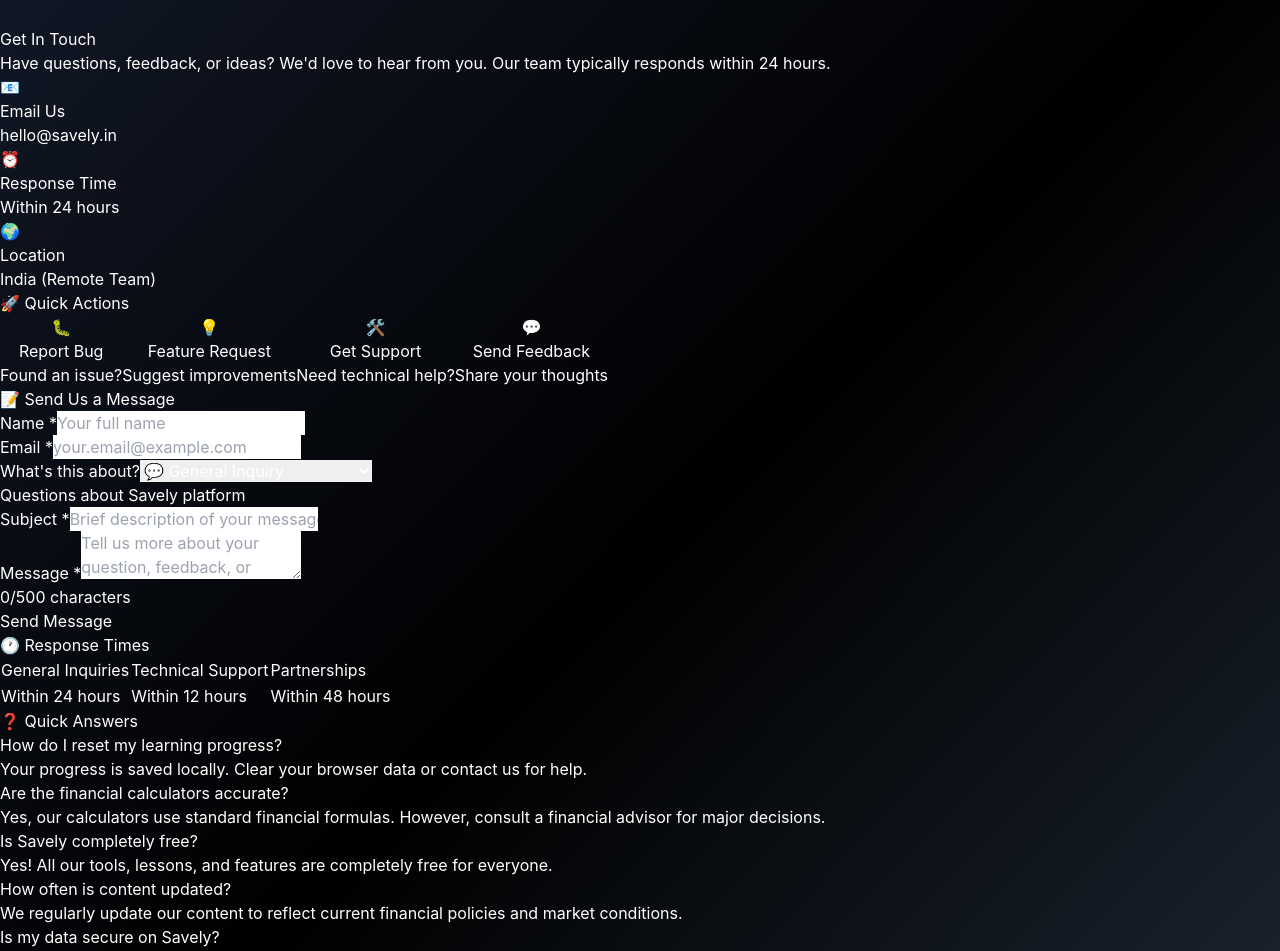
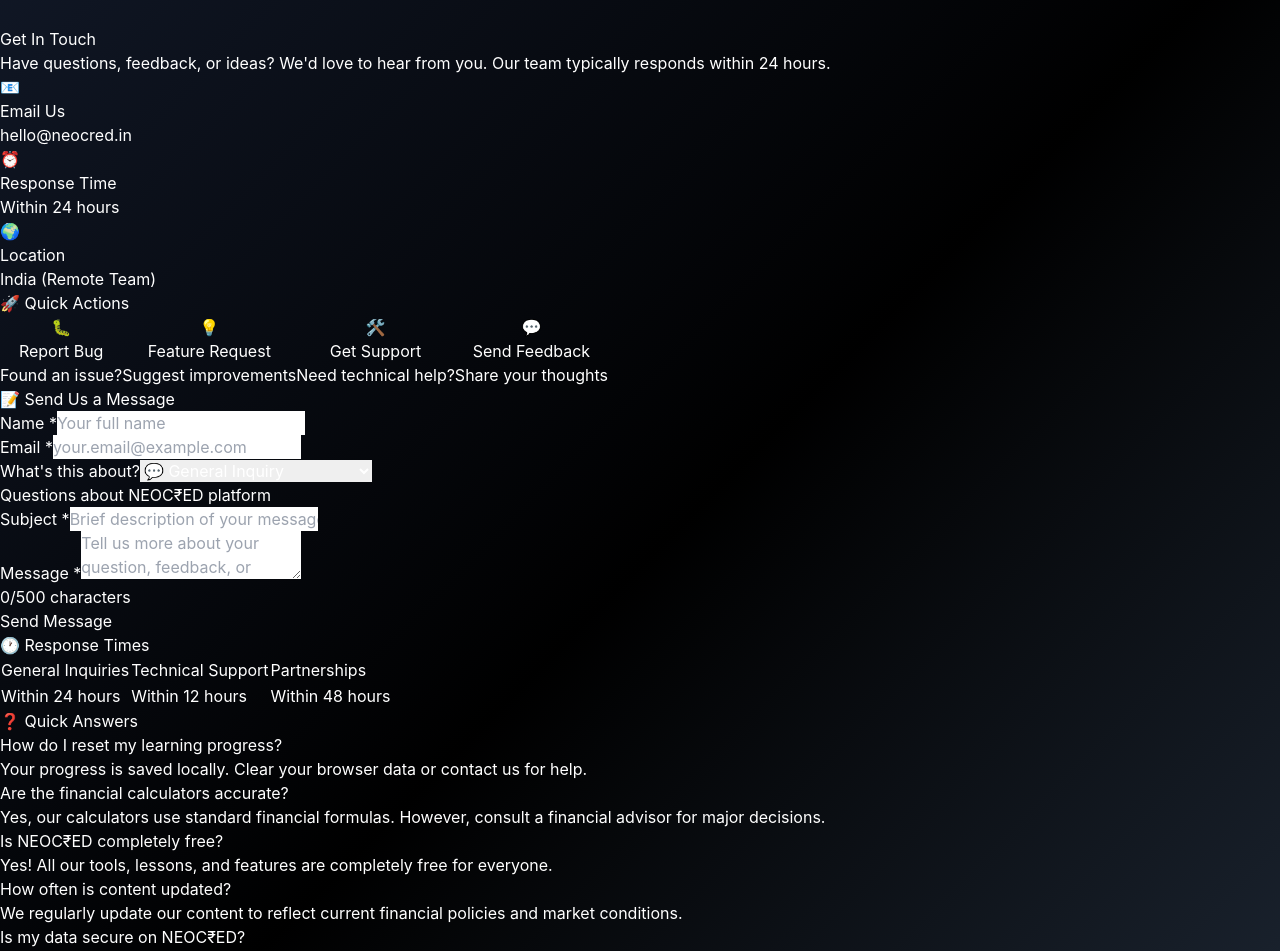
Before and after one commit to Rakesh-dev369/Neocred.in, a React (Vite) app in the folder frontend/: page /contact in a window 1280 px wide. Shown: the part 81-1032 px from the top of the page. Built offline with nearby package versions, Linux system fonts and the light colour scheme.

Commit message:
🔧 Final fix: Updated remaining Savely references in Contact page
✅ Fixed:
- Platform description in contact reasons
- FAQ questions about NEOC₹ED
- Email links updated to @neocred.in
- All Savely references now NEOC₹ED

Complete rebrand finalized! 🛡️₹

```diff
--- a/frontend/src/pages/Contact.jsx
+++ b/frontend/src/pages/Contact.jsx
@@ -24,7 +24,7 @@ const ContactPage = () => {
   }, []);
 
   const contactReasons = [
-    { value: 'general', label: '💬 General Inquiry', description: 'Questions about Savely platform' },
+    { value: 'general', label: '💬 General Inquiry', description: 'Questions about NEOC₹ED platform' },
     { value: 'support', label: '🛠️ Technical Support', description: 'Issues with tools or features' },
     { value: 'feedback', label: '💡 Feedback & Suggestions', description: 'Ideas to improve our platform' },
     { value: 'partnership', label: '🤝 Partnership', description: 'Business collaboration opportunities' },
@@ -42,7 +42,7 @@ const ContactPage = () => {
       answer: 'Yes, our calculators use standard financial formulas. However, consult a financial advisor for major decisions.'
     },
     {
-      question: 'Is Savely completely free?',
+      question: 'Is NEOC₹ED completely free?',
       answer: 'Yes! All our tools, lessons, and features are completely free for everyone.'
     },
     {
@@ -50,7 +50,7 @@ const ContactPage = () => {
       answer: 'We regularly update our content to reflect current financial policies and market conditions.'
     },
     {
-      question: 'Is my data secure on Savely?',
+      question: 'Is my data secure on NEOC₹ED?',
       answer: 'Yes, we use bank-level security and do not store sensitive financial information. Your privacy is our priority.'
     }
   ];
@@ -128,12 +128,12 @@ const ContactPage = () => {
           {/* Quick Contact Options */}
           <div className="grid grid-cols-1 md:grid-cols-3 gap-6 mb-12">
             <a
-              href="mailto:hello@savely.in"
+              href="mailto:hello@neocred.in"
               className="glass-card hover:scale-105 transition-all duration-300 group"
             >
               <div className="text-3xl mb-3 group-hover:scale-110 transition-transform">📧</div>
               <h3 className="text-lg font-semibold mb-2 text-blue-400">Email Us</h3>
-              <p className="text-gray-300 text-sm">hello@savely.in</p>
+              <p className="text-gray-300 text-sm">hello@neocred.in</p>
             </a>
 
             <div className="glass-card hover:scale-105 transition-all duration-300">
```
